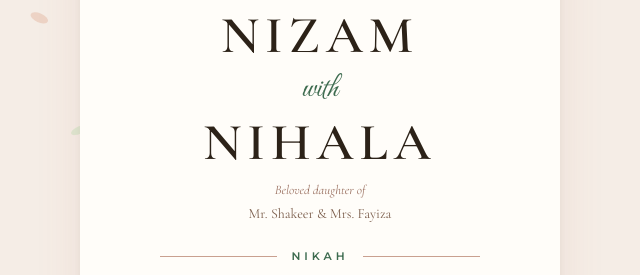
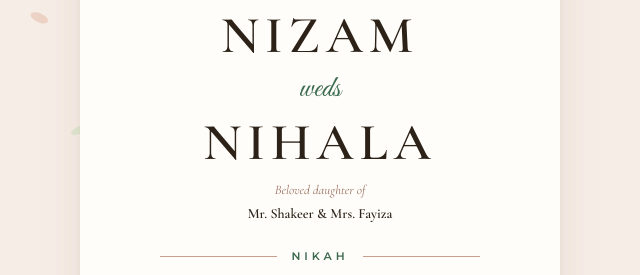
Before and after one commit to mohammadafsalvp/wedding, a plain HTML site: page index.html in a window 1280 px wide. Shown: the part 359-634 px from the top of the page, 320-960 px from the left. Drawn offline with nearby package versions, Linux system fonts and the light colour scheme.

Commit message:
Match Mr. Shakeer & Mrs. Fayiza style to Mr. Nazar & Mrs. Naseeba; change 'with' to 'weds'

```diff
--- a/index.html
+++ b/index.html
@@ -414,7 +414,7 @@
       <div class="person-name">Nizam</div>
     </div>
 
-    <span class="weds-italic">with</span>
+    <span class="weds-italic">weds</span>
 
     <!-- Bride Name -->
     <div class="bride-section">
@@ -422,7 +422,7 @@
     </div>
 
     <p class="parent-label">Beloved daughter of</p>
-    <p class="parent-line">Mr. Shakeer &amp; Mrs. Fayiza</p>
+    <p class="parent-line"><strong style="font-weight:600;color:#2c2218;">Mr. Shakeer &amp; Mrs. Fayiza</strong></p>
 
     <!-- ══ NIKAH SECTION ══ -->
     <div class="event-heading">
```
